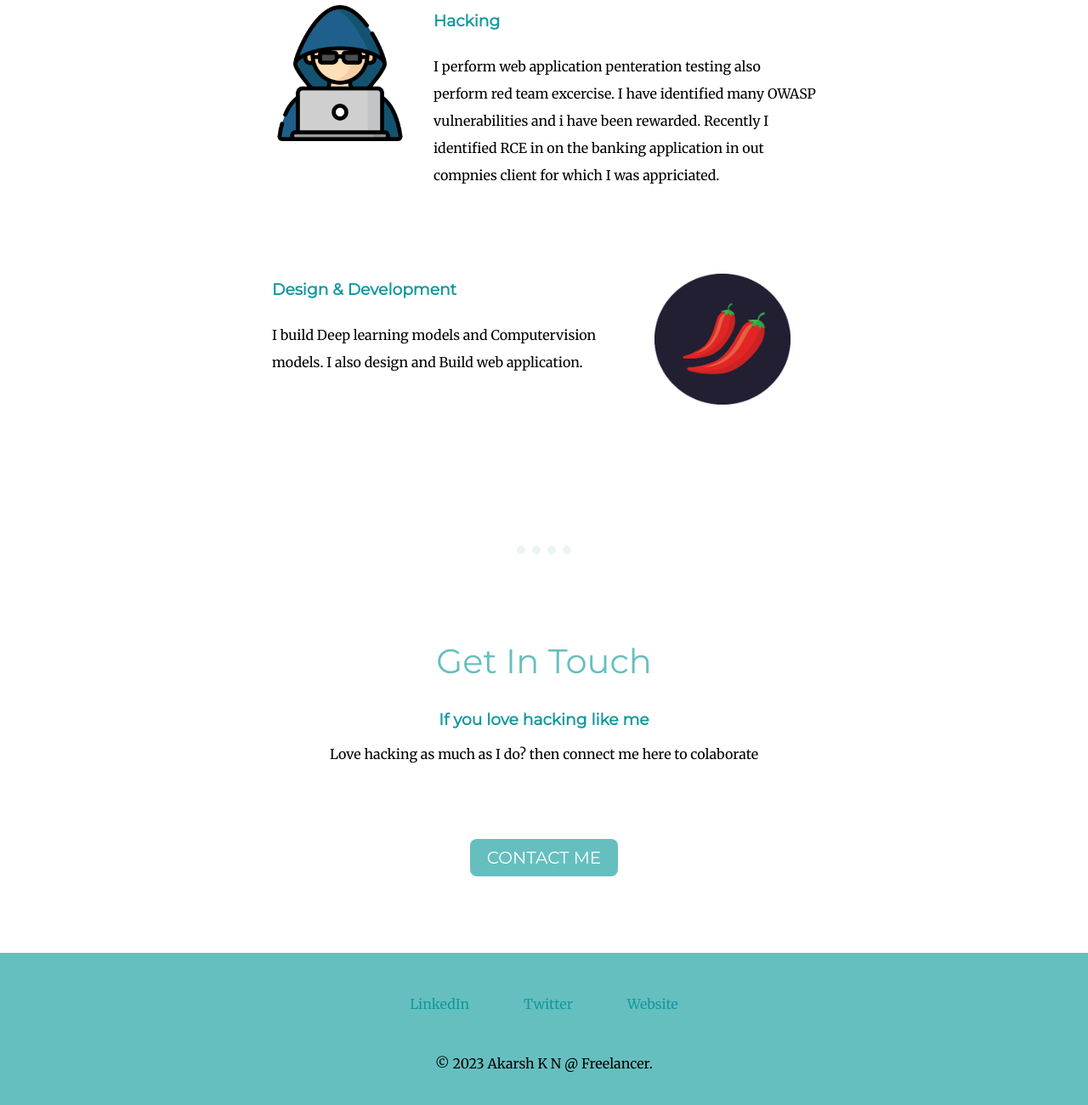
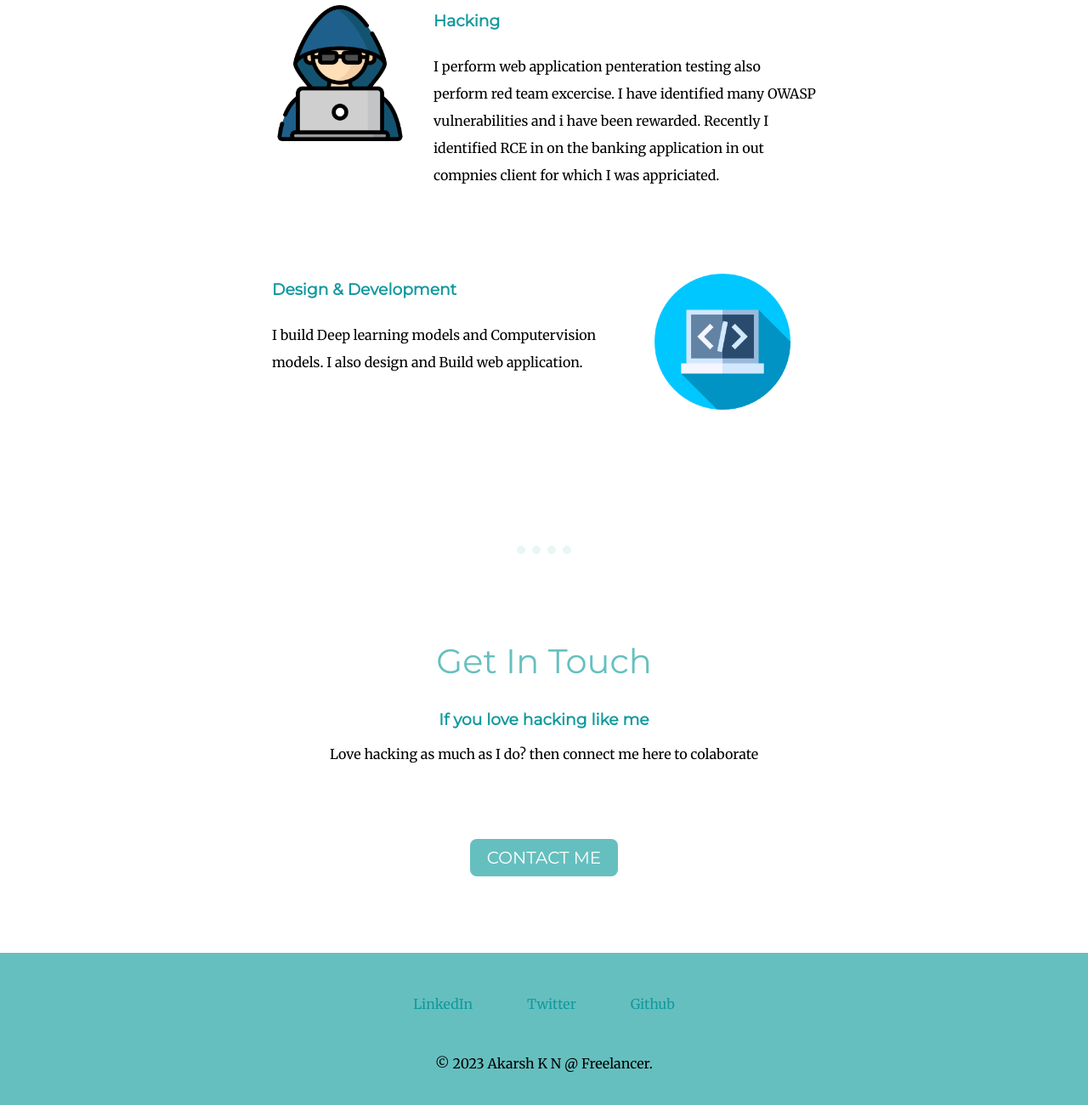
Before and after one commit to Akarsh-KN/sample-cv-site, a plain HTML site: page index.html in a window 1280 px wide. Shown: the part 1705-3005 px from the top of the page at 85% size. Drawn offline with Linux system fonts and the light colour scheme.

Commit message:
Final commited

```diff
--- a/index.html
+++ b/index.html
@@ -37,7 +37,7 @@
                 <p class="hacking-skill-description">I perform web application penteration testing also perform red team excercise. I have identified many OWASP vulnerabilities and i have been rewarded. Recently I identified RCE in on the banking application in out compnies client for which I was appriciated.</p>
             </div>
             <div class="skill-row">
-                <img class="computer-image" src="images/chillies.png" alt="">
+                <img class="computer-image" src="images/programming.png" alt="">
                 <h3>Design & Development</h3>
                 <p class="development-skill-description">I build Deep learning models and Computervision models. I also design and Build web application.</p>
             </div>
@@ -55,7 +55,7 @@
     <div class="bottom-container">
         <a class="footer-link" href="https://www.linkedin.com/in/akarsh-k-n-67a752a0/">LinkedIn</a>
         <a class="footer-link" href="https://twitter.com/AkarshKN2">Twitter</a>
-        <a class="footer-link" href="https://www.appbrewery.co/">Website</a>
+        <a class="footer-link" href="https://github.com/Akarsh-KN">Github</a>
         <p class="copy-right">© 2023 Akarsh K N @ Freelancer.</p>
     </div>
 
```
Also changed, not shown: images/akarsh1.png (deleted), images/angela.png (deleted), images/programming.png (added).
